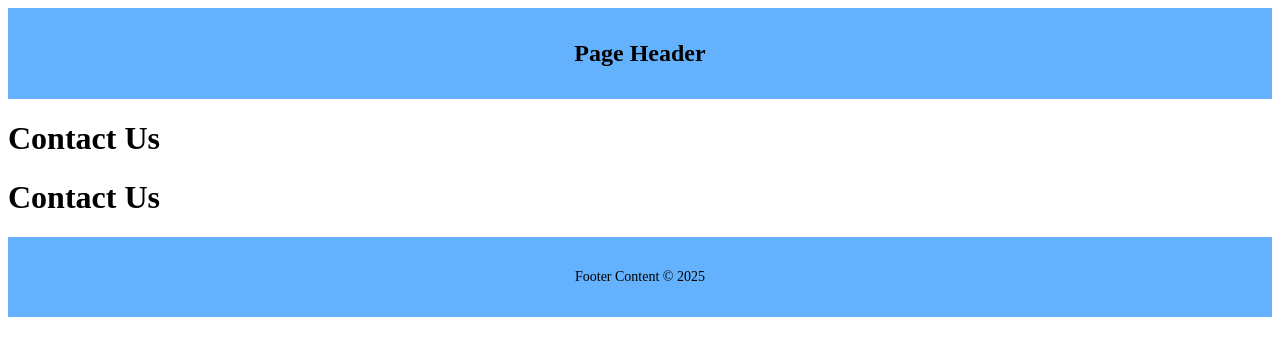
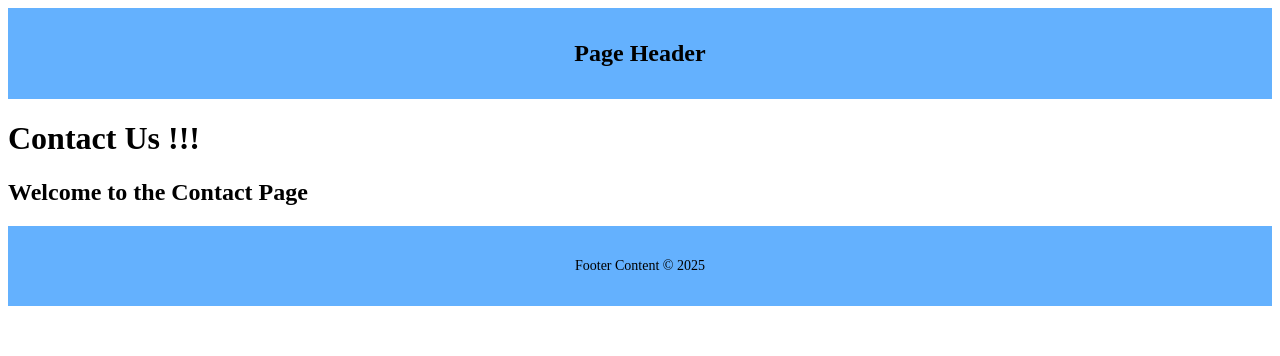
Before and after one commit to RobFyd/hello-next, a Next.js app: page /contact in a window 1280 px wide. Shown: the top 356 px of the page. Built offline with nearby package versions, Linux system fonts and the light colour scheme.

Commit message:
feat: update Contact layout and page components with new headings

```diff
--- a/src/app/contact/layout.js
+++ b/src/app/contact/layout.js
@@ -1,7 +1,7 @@
 export default function Contact({ children }) {
   return (
     <>
-      <h1>Contact Us</h1>
+      <h1>Contact Us !!!</h1>
       {children}
     </>
   );
--- a/src/app/contact/page.js
+++ b/src/app/contact/page.js
@@ -1,7 +1,7 @@
 export default function Contact() {
   return (
     <>
-      <h1>Contact Us</h1>
+      <h2>Welcome to the Contact Page</h2>
     </>
   );
 }
```
